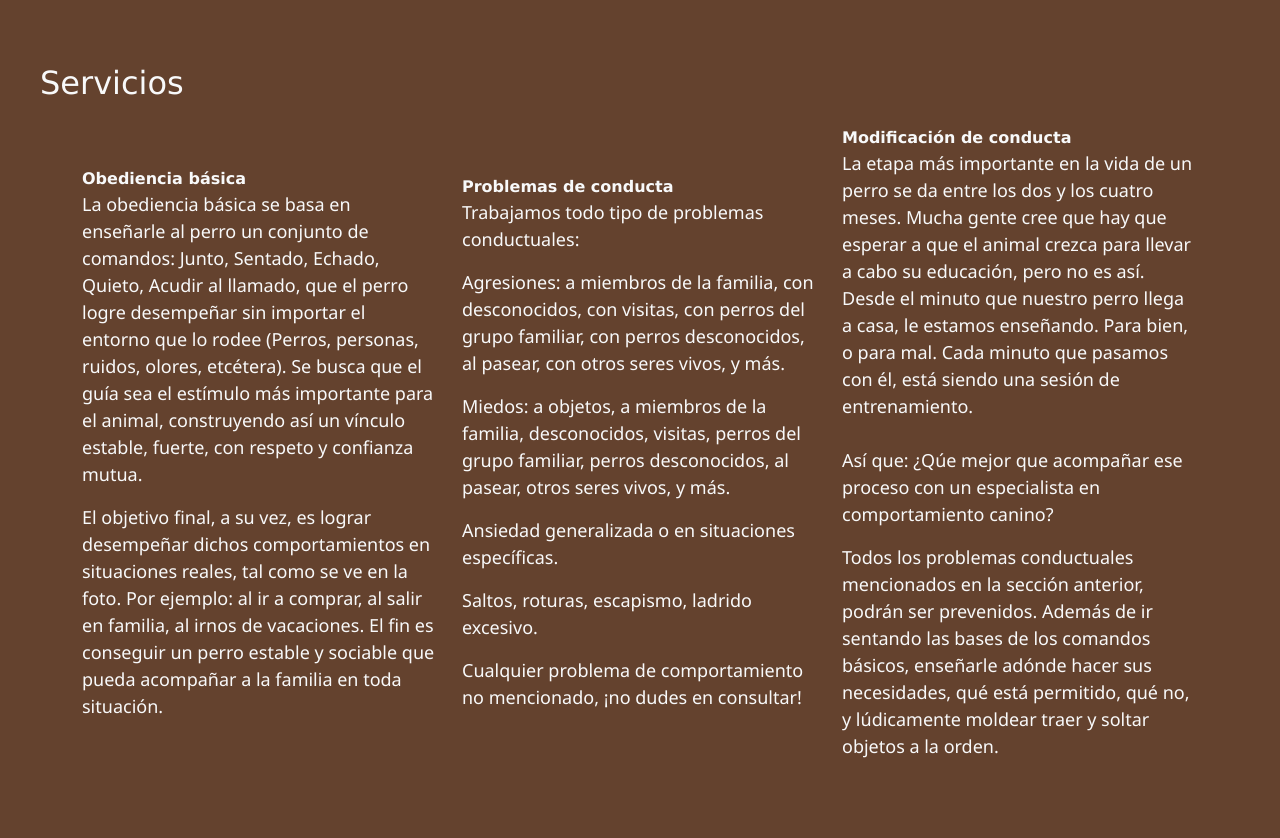
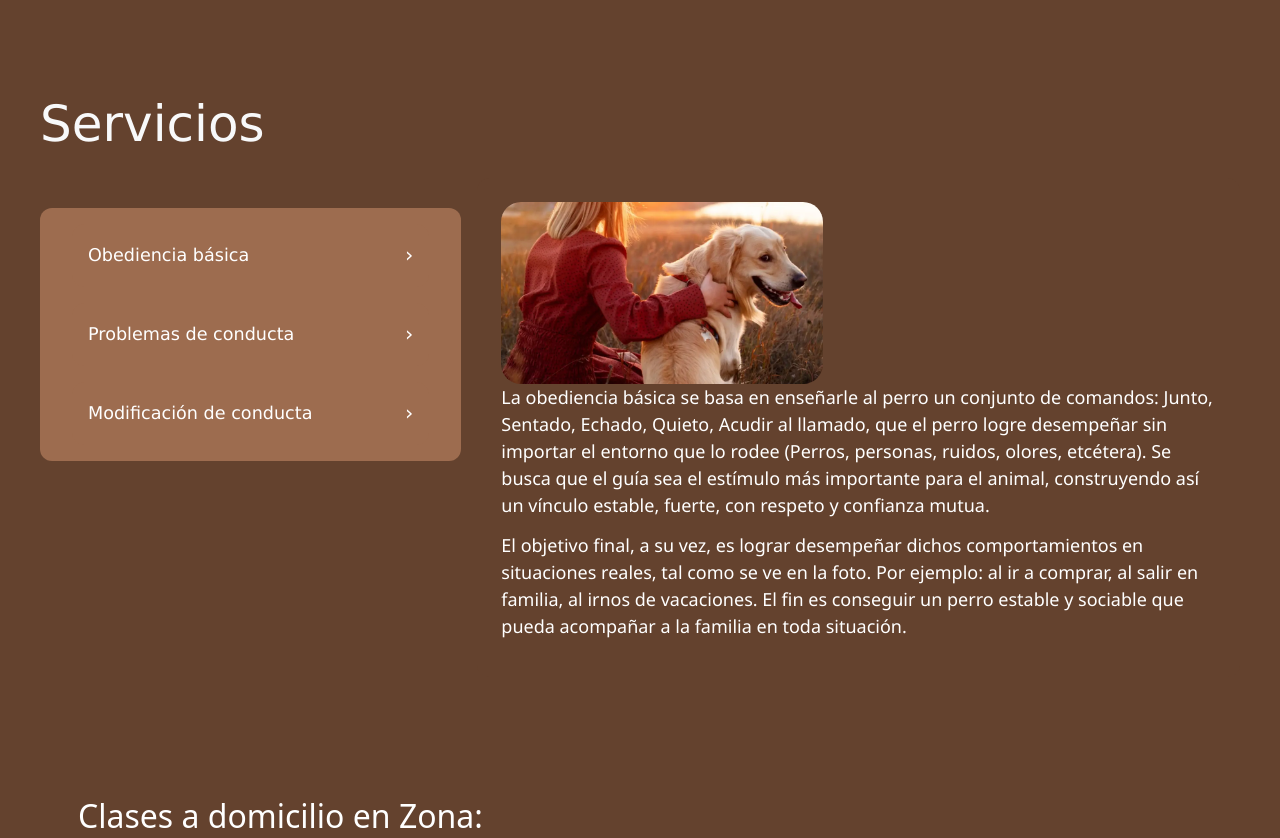
Before and after one commit to agusmelfi/Proyecto-2-DW, a plain HTML site: page index.html in a window 1280 px wide. Shown: the part 1200-2038 px from the top of the page. Drawn offline with nearby package versions, Linux system fonts and the light colour scheme.

Commit message:
servicios

```diff
--- a/css/style.css
+++ b/css/style.css
@@ -114,6 +114,10 @@ p{
     padding: 40px;
     padding-bottom: 5%;
 }
+.servicios h2{
+    font-size: 50px;
+    margin-top: 30px;
+}
 
 .elfsight-app-1f8f44ea-f1e7-48bd-832a-f76ff9bb707d {
     max-width: 100%;
@@ -142,6 +146,7 @@ p{
 
 .ubicacion i{
     padding-left: 1rem;
+    padding-right: 0.5rem;
 }
 
 .ubicacion div{
@@ -209,3 +214,99 @@ footer {
 
     }
 }
+/* --- GRID DE SERVICIOS --- */
+.servicios-grid {
+    display: flex;
+    flex-wrap: wrap;
+    gap: 1rem;
+  }
+
+  /* --- COLUMNA IZQUIERDA: BOTONES --- */
+  .servicios-menu {
+    margin-top: 30px;
+    background-color:#9d6c4f;
+    flex: 1;
+    display: flex;
+    flex-direction: column;
+    height: fit-content;
+    border-radius: 12px;
+    gap: 1rem;
+    padding: 1rem 2rem 1rem 2rem;
+  }
+
+  .servicio-btn {
+    background-color:#9d6c4f;
+    color: #fff;
+    border: none;
+    padding: 1rem;
+    border-radius: 12px;
+    font-size: 1.1rem;
+    display: flex;
+    justify-content: space-between;
+    align-items: center;
+    cursor: pointer;
+    transition: background-color 0.3s;
+  }
+
+  .servicio-btn:hover {
+    background-color: #a55d3c;
+  }
+
+  /* --- FLECHITA (DERECHA) --- */
+  .flecha {
+    font-size: 1.3rem;
+    margin-left: 10px;
+    transition: transform 0.3s;
+  }
+
+  .flecha.rotada {
+    transform: rotate(90deg);
+  }
+
+  /* --- COLUMNA DERECHA: CONTENIDO --- */
+  .servicios-contenido {
+    flex: 2;
+    background-color: #64422E;
+    padding: 1.5rem;
+    border-radius: 12px;
+    color: #fff;
+    display: flex;
+    flex-direction: column;
+    gap: 1.5rem;
+  }
+
+  /* --- OCULTAR/MOSTRAR INFO --- */
+  .servicio-info {
+    display: none;
+  }
+
+  .servicio-info.activo {
+    display: flex;
+    flex-direction: row;
+    gap: 2rem;
+    align-items: flex-start;
+  }
+
+  /* --- TEXTO DE SERVICIOS --- */
+  .servicio-info p,
+  .servicio-info li {
+    margin-bottom: 0.8rem;
+  }
+
+  .servicio-info ul {
+    padding-left: 1rem;
+    list-style-type: disc;
+  }
+
+  /* --- IMAGEN DE SERVICIO --- */
+  .servicio-img {
+    width: 45%;
+    max-width: 350px;
+    border-radius: 20px;
+    object-fit: cover;
+  }
+
+  /* --- TEXTO AL LADO DE LA IMAGEN --- */
+  .servicio-texto {
+    flex: 1;
+  }
--- a/index.html
+++ b/index.html
@@ -74,41 +74,56 @@
 
   <section id="servicios" class="servicios text-light">
     <h2 class="text-left pt-4 pb-3" data-aos="zoom-in" data-aos-duration="1000">Servicios</h2>
-    <div class="container">
-      <div class="row align-items-center ">
-        <div data-aos="zoom-out" data-aos-duration="2000" class="col-sm-12 col-md-4 col-lg-4">
-          <strong class="text-center">Obediencia básica</strong>
+    <div class="servicios-grid">
+      <div class="servicios-menu">
+        <button class="servicio-btn" data-target="obediencia">
+          Obediencia básica
+          <span class="flecha">&#8250;</span>
+        </button>
+        <button class="servicio-btn" data-target="conducta">
+          Problemas de conducta
+          <span class="flecha">&#8250;</span>
+        </button>
+        <button class="servicio-btn" data-target="modificacion">
+          Modificación de conducta
+          <span class="flecha">&#8250;</span>
+        </button>
+      </div>
+
+      <div class="servicios-contenido">
+        <div class="servicio-info" id="obediencia">
+          <img src="images2/fotoGolden.webp" class="servicio-img" alt="Obediencia básica">
           <p>La obediencia básica se basa en enseñarle al perro un conjunto de comandos: Junto, Sentado, Echado, Quieto, Acudir al llamado, que el perro
             logre desempeñar sin importar el entorno que lo rodee (Perros, personas, ruidos, olores, etcétera). Se busca que el guía sea el estímulo más
-            importante para el animal, construyendo así un vínculo estable, fuerte, con respeto y confianza mutua. </p>
-            <p>El objetivo final, a su vez, es lograr
-              desempeñar dichos comportamientos en situaciones reales, tal como se ve en la foto. Por ejemplo: al ir a comprar, al salir en familia, al irnos
-              de vacaciones. El fin es conseguir un perro estable y sociable que pueda acompañar a la familia en toda situación.</p>
+            importante para el animal, construyendo así un vínculo estable, fuerte, con respeto y confianza mutua.</p>
+          <p>El objetivo final, a su vez, es lograr desempeñar dichos comportamientos en situaciones reales, tal como se ve en la foto. Por ejemplo: al ir a comprar, al salir en familia, al irnos
+            de vacaciones. El fin es conseguir un perro estable y sociable que pueda acompañar a la familia en toda situación.</p>
         </div>
-        <div data-aos="zoom-in" data-aos-duration="2000" class="col-sm-12 col-md-4 col- lg-4">
-          <strong class="text-center">Problemas de conducta</strong>
-            <p class="bold">Trabajamos todo tipo de problemas conductuales: </p>
-            <p class="alineoIzq bold">Agresiones: a miembros de la familia, con desconocidos, con visitas, con perros del grupo familiar, con perros desconocidos, al pasear, con otros seres vivos, y más.</p>
-            <p class="alineoIzq bold">Miedos: a objetos, a miembros de la familia, desconocidos, visitas, perros del grupo familiar, perros desconocidos, al pasear, otros seres vivos, y más.</p>
-            <p class="alineoIzq bold">Ansiedad generalizada o en situaciones específicas.</p>
-            <p class="alineoIzq bold">Saltos, roturas, escapismo, ladrido excesivo.</p>
-            <p class="alineoIzq bold">Cualquier problema de comportamiento no mencionado, ¡no dudes en consultar!</p></p>
+
+        <div class="servicio-info" id="conducta">
+          <img src="images2/fotoGolden.webp" class="servicio-img" alt="Problemas de conducta">
+          <p><strong>Trabajamos todo tipo de problemas conductuales:</strong></p>
+          <ul>
+            <li>Agresiones: a miembros de la familia, desconocidos, visitas, perros del grupo familiar, perros desconocidos, al pasear, otros seres vivos.</li>
+            <li>Miedos: a objetos, personas, perros, sonidos, y más.</li>
+            <li>Ansiedad generalizada o específica.</li>
+            <li>Saltos, roturas, escapismo, ladrido excesivo.</li>
+            <li>Otros problemas no mencionados ¡consultanos!</li>
+          </ul>
         </div>
-        <div data-aos="zoom-out" data-aos-duration="2000" class="col-sm-12 col-md-4 col-lg-4" >
-          <strong class="text-center">Modificación de conducta</strong>
-          <p class="bold">La etapa más importante en la vida de un perro se da entre los dos y los cuatro meses. Mucha gente cree que hay que esperar a que el animal crezca para llevar a cabo
-            su educación, pero no es así. Desde el minuto que nuestro perro llega a casa, le estamos enseñando. Para bien, o para mal. Cada minuto que pasamos con él, está
-            siendo una sesión de entrenamiento.<br></br> Así que: ¿Qúe mejor que acompañar ese proceso con un especialista en comportamiento canino?
-        </p>
-        <p>
-          Todos los problemas
-          conductuales mencionados en la sección anterior, podrán ser prevenidos. Además de ir sentando las bases de los comandos básicos, enseñarle adónde hacer sus necesidades,
-          qué está permitido, qué no, y lúdicamente moldear traer y soltar objetos a la orden.
-      </p>
+
+        <div class="servicio-info" id="modificacion">
+          <img src="images2/fotoGolden.webp" class="servicio-img" alt="Modificación de conducta">
+          <p>La etapa más importante en la vida de un perro se da entre los dos y los cuatro meses. Desde el minuto que nuestro perro llega a casa, le estamos enseñando. Cada minuto que pasamos con él, está
+            siendo una sesión de entrenamiento. ¿Qué mejor que acompañar ese proceso con un especialista en comportamiento canino?</p>
+          <p>Todos los problemas mencionados en la sección anterior pueden ser prevenidos. También enseñamos adónde hacer sus necesidades, qué está permitido y qué no, moldeando conductas mediante el juego.</p>
         </div>
       </div>
     </div>
   </section>
+
+
+
 
   <!-- Elfsight Google Reviews | Untitled Google Reviews -->
 
@@ -139,11 +154,11 @@
     <div class="contacto">
       <h2>Contacto</h2>
         <i class="fab fa-whatsapp"></i>
-        <span>+54 9 11 3316 9586 - Mirko Melfi</span>
+        <span>+54 9 11 3137 5188 - Mirko Melfi</span>
 
       <hr>
 
-        <p>Horario de atención: Lunes a Viernes - 9 a 20hs</p>
+        <p>Horario de atención: Lunes a Sábado - 9 a 14hs</p>
 
         <a href="https://www.instagram.com/adiestramientocaninojirok_?igsh=MWdlYW9odTE0NndrOA=="><i class="fab fa-instagram"></i></a>
         <a href="https://wa.me/c/5491131375188"><i class="fab fa-whatsapp"></i></a>
@@ -161,5 +176,24 @@
     <script>
       AOS.init();
     </script>
+
+    <script>
+      const buttons = document.querySelectorAll(".servicio-btn");
+      const contenidos = document.querySelectorAll(".servicio-info");
+      const flechas = document.querySelectorAll(".flecha");
+
+      buttons.forEach((btn, index) => {
+        btn.addEventListener("click", () => {
+          contenidos.forEach((content) => content.style.display = "none");
+          flechas.forEach((flecha) => flecha.innerHTML = "&#8250;");
+
+          const target = btn.dataset.target;
+          document.getElementById(target).style.display = "block";
+          btn.querySelector(".flecha").innerHTML = "&#8249;";
+        });
+      });
+      // Mostrar por defecto el primero
+      if (contenidos[0]) contenidos[0].style.display = "block";
+    </script>
 </body>
 </html>
```
